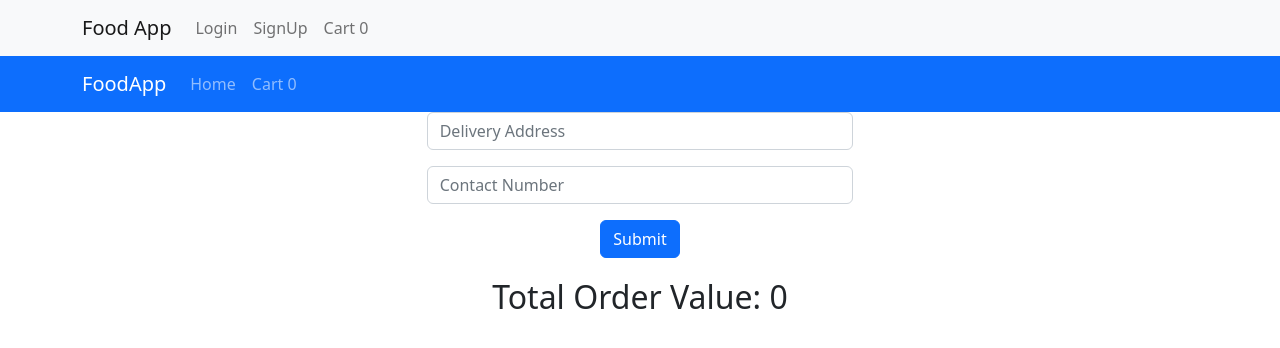
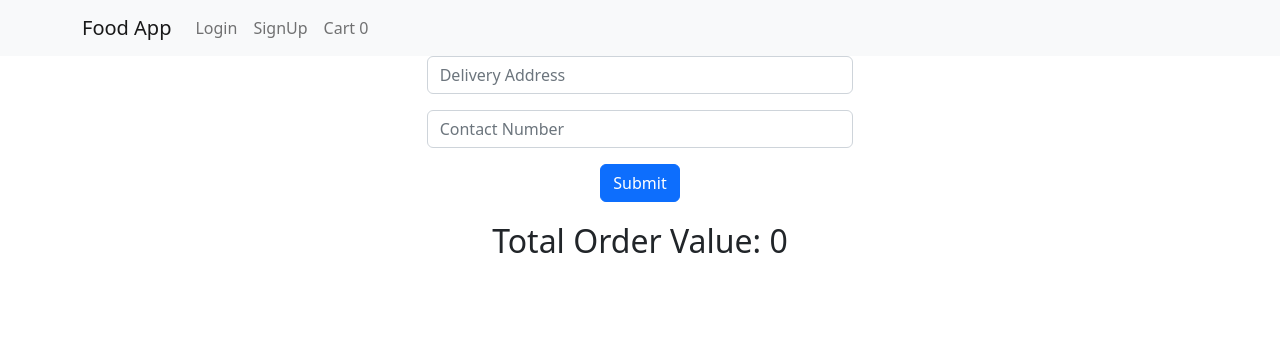
Before and after one commit to 15M236/food-fsd-frontend, a React (Create React App) app: page /user-cart in a window 1280 px wide. Shown: the top 348 px of the page. Built offline with nearby package versions, Linux system fonts and the light colour scheme.

Commit message:
after removing cart navber

```diff
--- a/src/Title.js
+++ b/src/Title.js
@@ -23,7 +23,7 @@ function Title() {
                   <Nav className="me-auto">
                     <Nav.Link onClick={() => navigate('/login')}>Login</Nav.Link>
                     <Nav.Link onClick={() => navigate('/signup')}>SignUp</Nav.Link>
-                    <Nav.Link onClick={() => navigate('/cart')}>Cart {context.cart.length}</Nav.Link>
+                    <Nav.Link onClick={() => navigate('/user-cart')}>Cart {context.cart.length}</Nav.Link>
                     {role && <Nav.Link onClick={handleLogOut}>Logout</Nav.Link> }
                   </Nav>
               </Container>
--- a/src/components/users/Cart.js
+++ b/src/components/users/Cart.js
@@ -3,7 +3,6 @@ import axios from 'axios'
 import env from '../../enviroinment'
 import Form from 'react-bootstrap/Form';
 import Button from 'react-bootstrap/Button';
-import TopBar from './TopBar'
 import {useNavigate} from 'react-router-dom'
 import {CartContext} from '../../App';
 
@@ -54,7 +53,7 @@ function Cart() {
     setTotal(sum)
   },[context.cart])
   return<>
-  <TopBar value={{cart:context.cart}}/>
+  {/* <TopBar value={{cart:context.cart}}/> */}
   <div className='add-food-wrapper col-4'>
   <Form>
     <Form.Group className="mb-3" >
```
